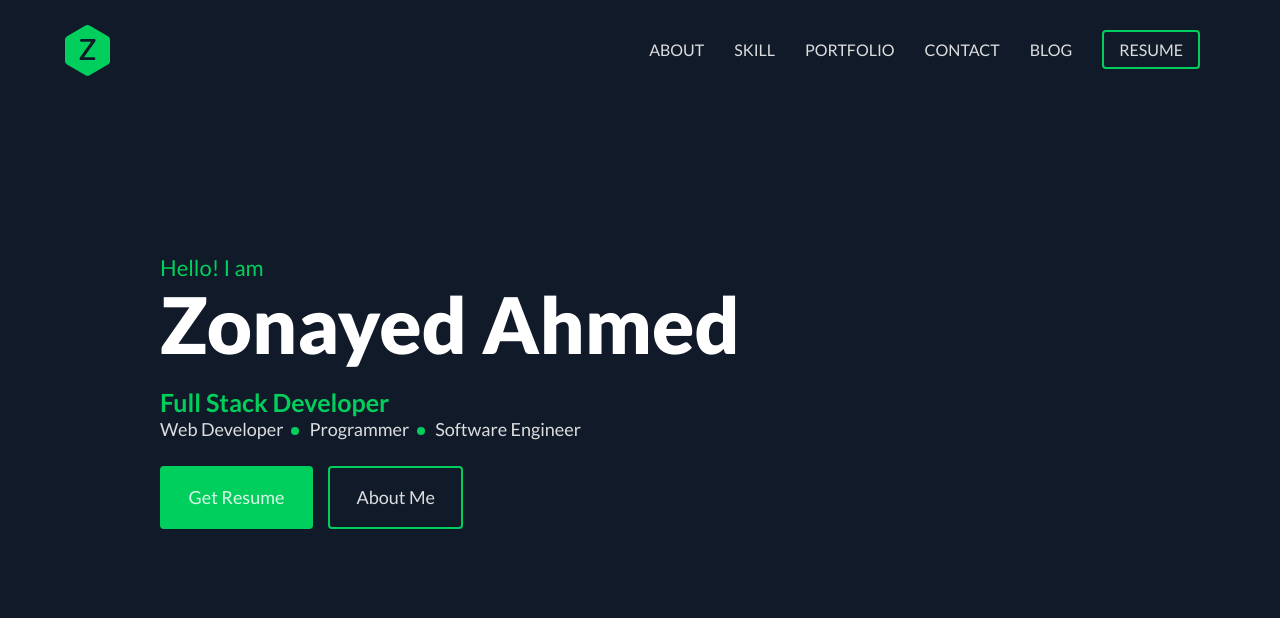
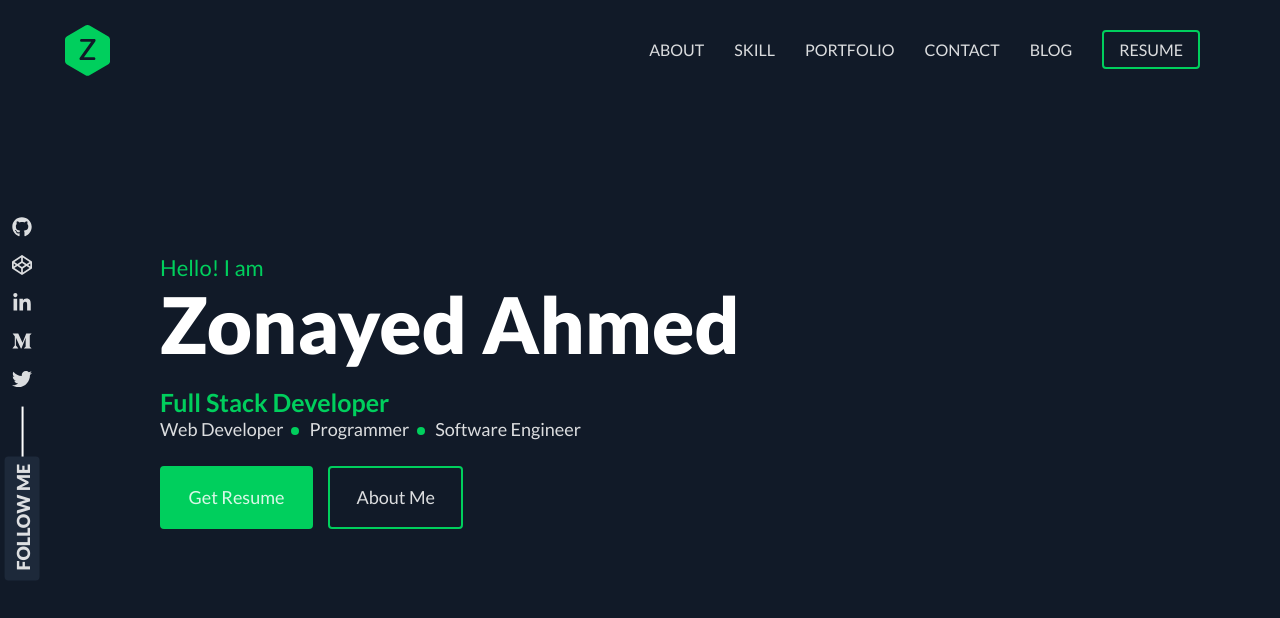
Before and after one commit to arafatYasir/Portfolio-Clone, a Next.js app: page / in a window 1280 px wide. Shown: the top 618 px of the page. Built offline with nearby package versions, Linux system fonts and the light colour scheme.

Commit message:
Banner side text added

```diff
--- a/componnets/Banner.jsx
+++ b/componnets/Banner.jsx
@@ -1,6 +1,13 @@
+import FollowText from "./FollowText";
+import { FaGithub } from "react-icons/fa";
+import { FaCodepen } from "react-icons/fa";
+import { FaLinkedinIn } from "react-icons/fa";
+import { FaMediumM } from "react-icons/fa";
+import { FaTwitter } from "react-icons/fa";
+
 const Banner = () => {
     return (
-        <section className="pl-[120px] mt-[175px]">
+        <section className="pl-[120px] mt-[175px] relative">
             <p className="text-[22px] text-[#00cf5d]">Hello! I am</p>
             <h1 className="text-[78px] font-black mb-[25px] leading-[80px] text-white">Zonayed Ahmed</h1>
             <h4 className="text-[#00cf5d] font-bold text-[25px] leading-[27px]">Full Stack Developer</h4>
@@ -19,6 +26,31 @@ const Banner = () => {
                     About Me
                 </a>
             </div>
+
+            {/* Side Text */}
+            <div >
+                {/* Social Icons */}
+                <div className="absolute left-[-28px] top-[-12%] flex flex-col gap-[18px]">
+                    <a href="https://github.com/zonayedpca" target="_blank">
+                        <FaGithub className="text-xl text-white/85" />
+                    </a>
+                    <a href="https://codepen.io/zonayedpca" target="_blank">
+                        <FaCodepen className="text-xl text-white/85" />
+                    </a>
+                    <a href="https://www.linkedin.com/in/zonayedpca" target="_blank">
+                        <FaLinkedinIn className="text-xl text-white/85" />
+                    </a>
+                    <a href="https://medium.com/@zonayedpca" target="_blank">
+                        <FaMediumM className="text-xl text-white/85" />
+                    </a>
+                    <a href="https://x.com/zonayedpca" target="_blank">
+                        <FaTwitter className="text-xl text-white/85" />
+                    </a>
+                </div>
+                <div className="absolute left-[-80px] top-[90%]">
+                    <FollowText />
+                </div>
+            </div>
         </section>
     );
 };
--- /dev/null
+++ b/componnets/FollowText.jsx
@@ -0,0 +1,9 @@
+const FollowText = () => {
+    return (
+        <div className={` uppercase text-white/85 text-lg font-black leading-[26px] py-[4.5px] pl-[10px] pr-[7.5px] bg-[#1D293A] rounded-[4px] inline-block transform -rotate-90 relative after:content-[''] after:absolute after:top-1/2 after:right-[-50px] after:w-[50px] after:h-[2px] after:bg-white after:-translate-y-1/2`}>
+            Follow Me
+        </div>
+    );
+};
+
+export default FollowText;
```
Also changed, not shown: package.json (+4 -3 lines), 1 other file (tests, documents, lock files or other folders).
